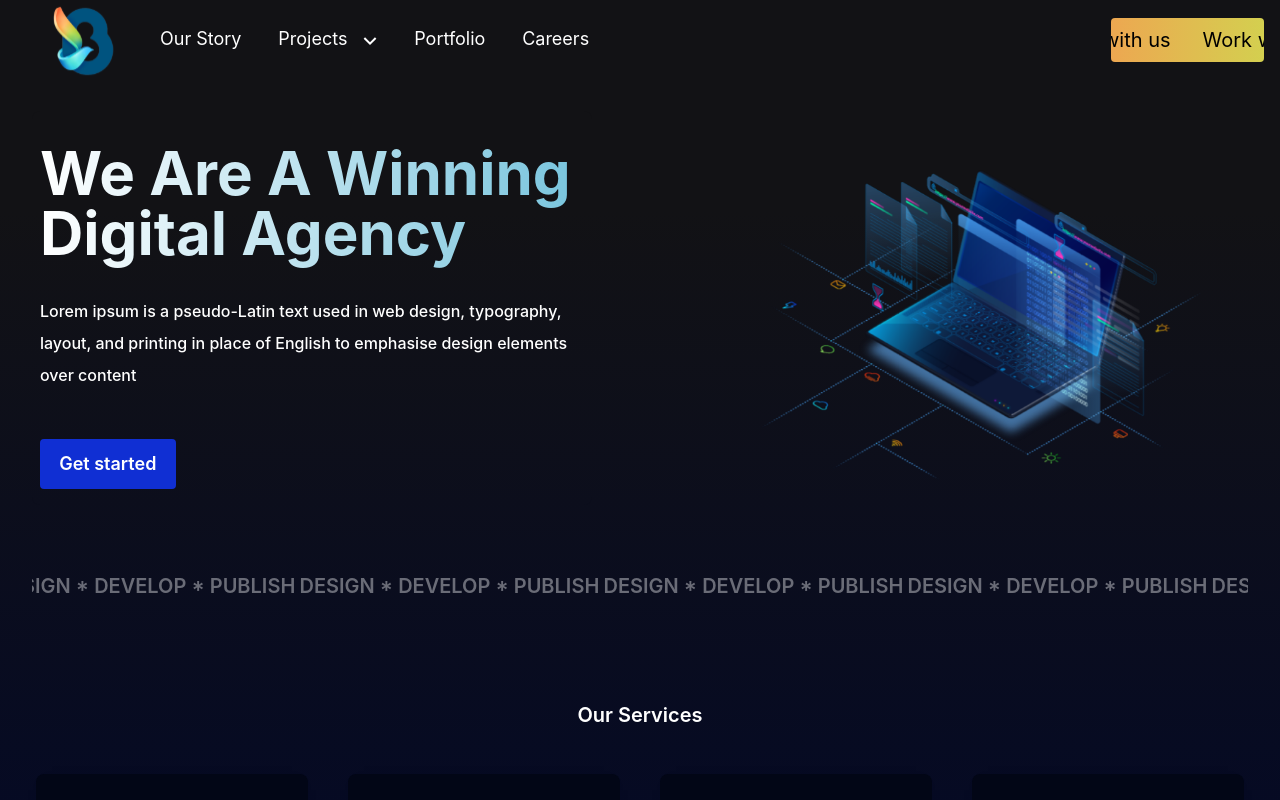
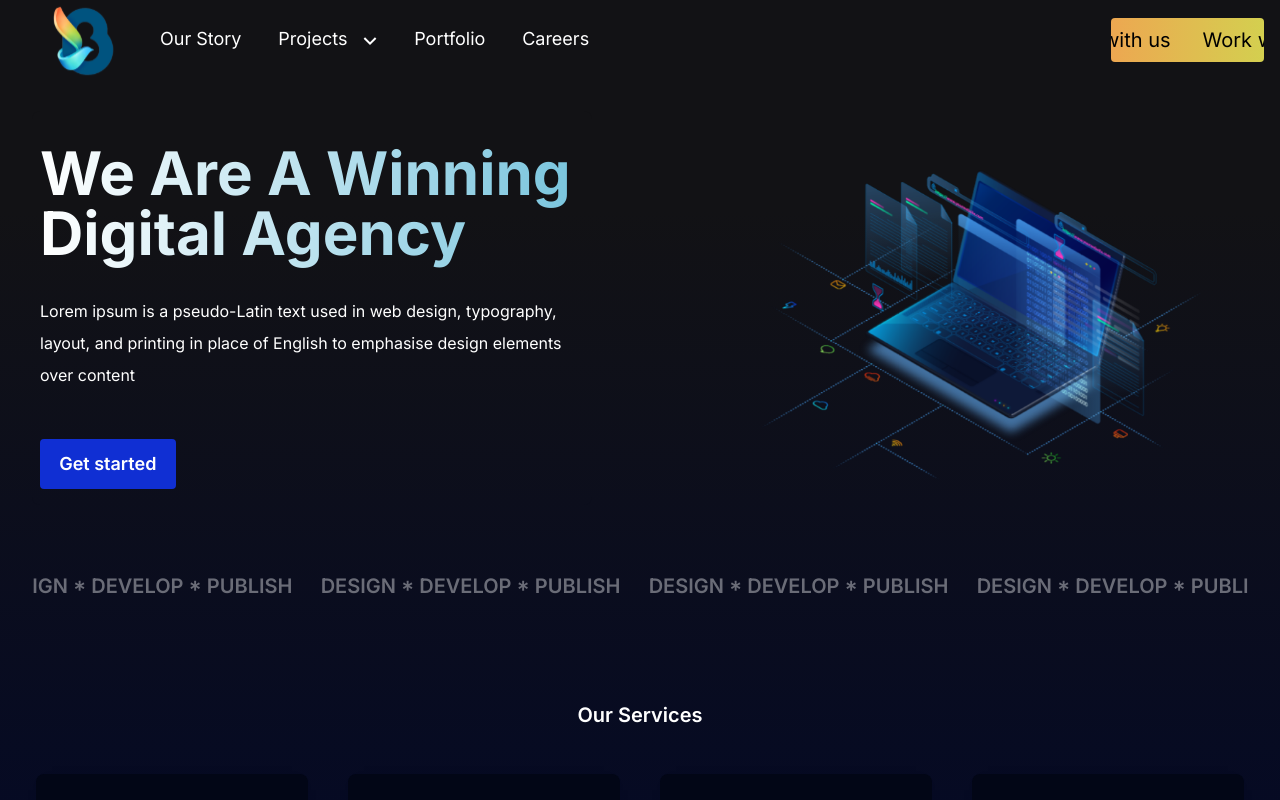
Before and after one commit to amirakbr/Digital-Agency, a React (Create React App) app: page / in a window 1280 px wide. Shown: the top 800 px of the page. Built offline with nearby package versions, Linux system fonts and the light colour scheme.

Commit message:
add font family

```diff
--- a/public/index.html
+++ b/public/index.html
@@ -12,7 +12,9 @@
     />
     <link rel="apple-touch-icon" href="%PUBLIC_URL%/logo192.png" />
     <link rel="manifest" href="%PUBLIC_URL%/manifest.json" />
-
+    <link rel="preconnect" href="https://fonts.googleapis.com">
+    <link rel="preconnect" href="https://fonts.gstatic.com" crossorigin>
+    <link href="https://fonts.googleapis.com/css2?family=Inter:wght@100;200;300;400;600;700;800;900&display=swap" rel="stylesheet">
   </head>
   <body>
     <noscript>You need to enable JavaScript to run this app.</noscript>
--- a/src/Components/FloatBanner/FloatBanner.jsx
+++ b/src/Components/FloatBanner/FloatBanner.jsx
@@ -2,23 +2,23 @@ let FloatBanner = () => {
     return (
         <div className="flex tablets:container mx-auto tablets:px-[2rem] px-[3%] mt-[4rem]">
             <div className="overflow-hidden text-2xl text-[#ffffff]">
-                <p className="whitespace-nowrap mr-[2rem] text-[#6a6c77] font-semibold animate-FloatBanner">
-                    <span className="text-xl mr-[2rem] w-[17rem] inline-block">
+                <p className="whitespace-nowrap mr-[2rem] text-[#6a6c77] font-[550] animate-FloatBanner">
+                    <span className="text-xl mr-[1.5rem] w-[19rem] inline-block">
                         DESIGN * DEVELOP * PUBLISH
                     </span>
-                    <span className="text-xl mr-[2rem] w-[17rem] inline-block">
+                    <span className="text-xl mr-[1.5rem] w-[19rem] inline-block">
                         DESIGN * DEVELOP * PUBLISH
                     </span>
-                    <span className="text-xl mr-[2rem] w-[17rem] inline-block">
+                    <span className="text-xl mr-[1.5rem] w-[19rem] inline-block">
                         DESIGN * DEVELOP * PUBLISH
                     </span>
-                    <span className="text-xl mr-[2rem] w-[17rem] inline-block">
+                    <span className="text-xl mr-[1.5rem] w-[19rem] inline-block">
                         DESIGN * DEVELOP * PUBLISH
                     </span>
-                    <span className="text-xl mr-[2rem] w-[17rem] inline-block">
+                    <span className="text-xl mr-[1.5rem] w-[19rem] inline-block">
                         DESIGN * DEVELOP * PUBLISH
                     </span>
-                    <span className="text-xl mr-[2rem] w-[17rem] inline-block">
+                    <span className="text-xl mr-[1.5rem] w-[19rem] inline-block">
                         DESIGN * DEVELOP * PUBLISH
                     </span>
                 </p>
--- a/src/index.css
+++ b/src/index.css
@@ -6,9 +6,7 @@
 
 body {
   margin: 0;
-  font-family: -apple-system, BlinkMacSystemFont, 'Segoe UI', 'Roboto', 'Oxygen',
-    'Ubuntu', 'Cantarell', 'Fira Sans', 'Droid Sans', 'Helvetica Neue',
-    sans-serif;
+  font-family: 'Inter', sans-serif;
   -webkit-font-smoothing: antialiased;
   -moz-osx-font-smoothing: grayscale;
   background: linear-gradient(180deg, #121215 20.31%, #010729 100%);
--- a/tailwind.config.js
+++ b/tailwind.config.js
@@ -38,7 +38,7 @@ module.exports = {
         } ,
         FloatBanner : {
           '0%': { transform: 'translateX(0%)' },
-          '100%': { transform: 'translateX(-19rem)' },
+          '100%': { transform: 'translateX(-20.5rem)' },
         }
       } ,
       animation: {
```
